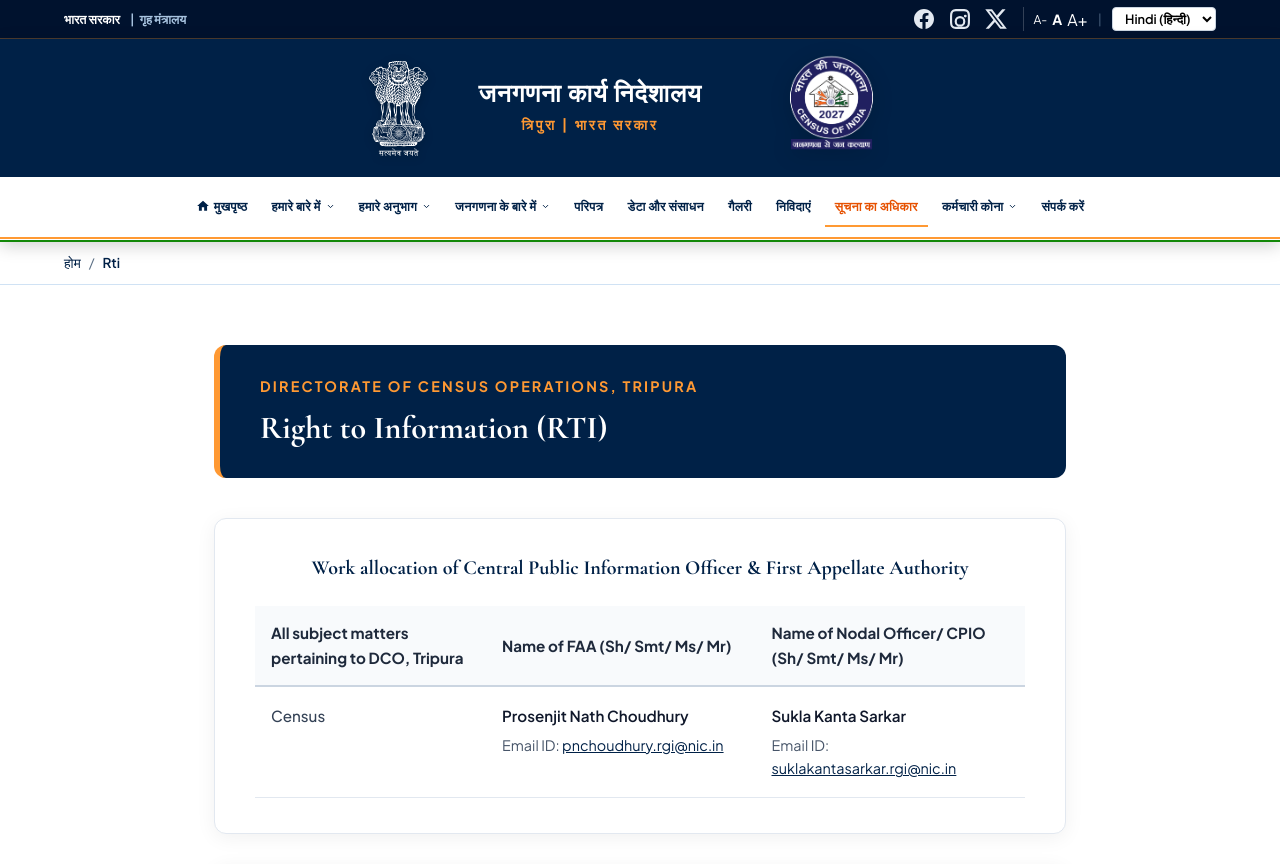
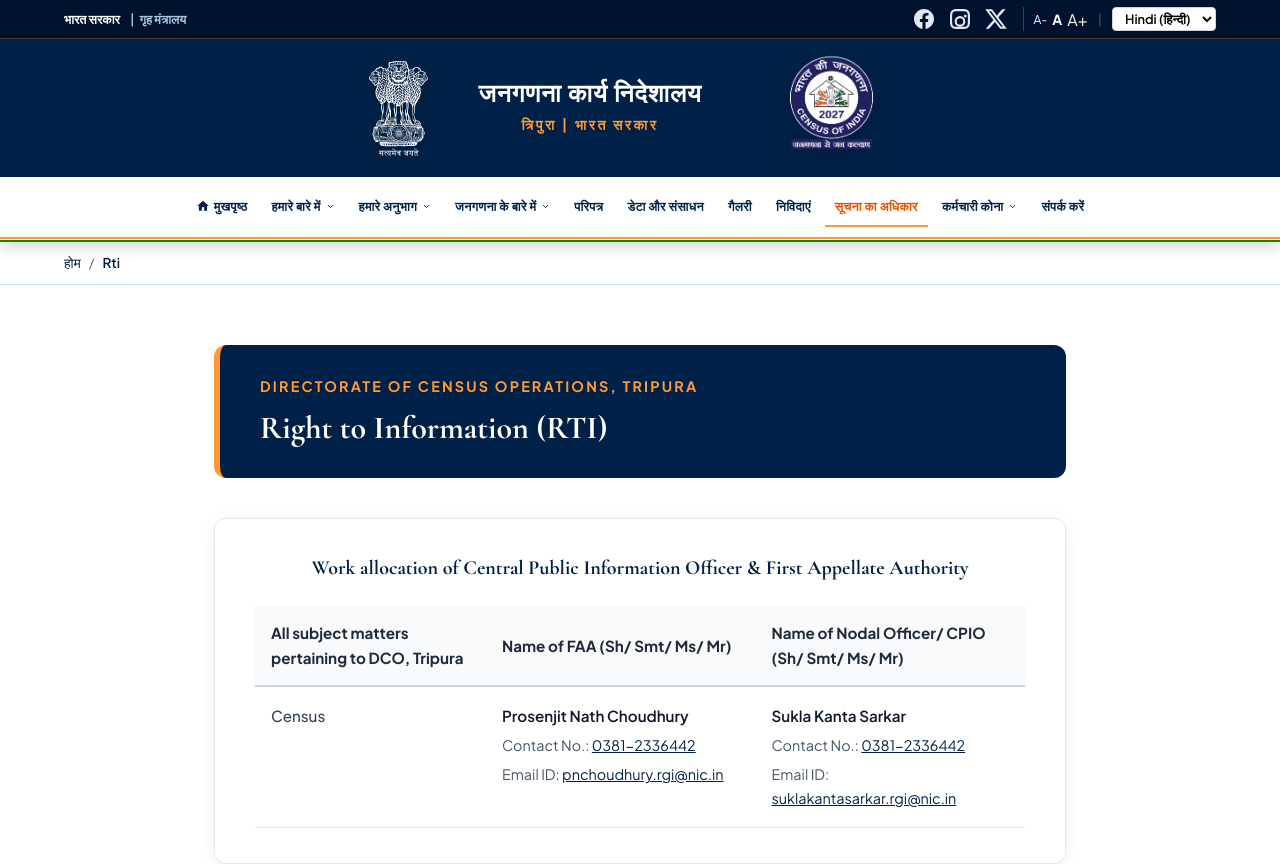
Before and after one commit to Sumrajsaha/Census_Tripura_Govt_website, a Next.js app: page /rti in a window 1280 px wide. Shown: the top 864 px of the page. Built offline with nearby package versions, Linux system fonts and the light colour scheme.

Commit message:
fix update

```diff
--- a/src/app/about/directory/page.tsx
+++ b/src/app/about/directory/page.tsx
@@ -11,7 +11,7 @@
       name: 'Shri Ratan Biswas, IAS',
       designationEn: 'Director',
       designationHi: 'निदेशक',
-      landline: '0381-2330134',
+      landline: '0381-2336442',
       email: 'ratan.biswas@gov.in'
     },
     {
--- a/src/app/rti/page.tsx
+++ b/src/app/rti/page.tsx
@@ -67,11 +67,17 @@
                   <td style={{ padding: '16px', color: '#334155', verticalAlign: 'top' }}>
                     <div style={{ fontWeight: 600, color: '#0f172a' }}>Prosenjit Nath Choudhury</div>
                     <div style={{ marginTop: '6px', fontSize: '0.9rem', color: '#475569' }}>
+                      Contact No.: <a href="mailto:0381-2336442" style={{ color: 'var(--primary-color)', textDecoration: 'underline' }}> 0381-2336442</a>
+                    </div>
+                    <div style={{ marginTop: '6px', fontSize: '0.9rem', color: '#475569' }}>
                       Email ID: <a href="mailto:pnchoudhury.rgi@nic.in" style={{ color: 'var(--primary-color)', textDecoration: 'underline' }}>pnchoudhury.rgi@nic.in</a>
                     </div>
                   </td>
                   <td style={{ padding: '16px', color: '#334155', verticalAlign: 'top' }}>
                     <div style={{ fontWeight: 600, color: '#0f172a' }}>Sukla Kanta Sarkar</div>
+                    <div style={{ marginTop: '6px', fontSize: '0.9rem', color: '#475569' }}>
+                      Contact No.: <a href="mailto:0381-2336442" style={{ color: 'var(--primary-color)', textDecoration: 'underline' }}> 0381-2336442</a>
+                    </div>
                     <div style={{ marginTop: '6px', fontSize: '0.9rem', color: '#475569' }}>
                       Email ID: <a href="mailto:suklakantasarkar.rgi@nic.in" style={{ color: 'var(--primary-color)', textDecoration: 'underline' }}>suklakantasarkar.rgi@nic.in</a>
                     </div>
```
